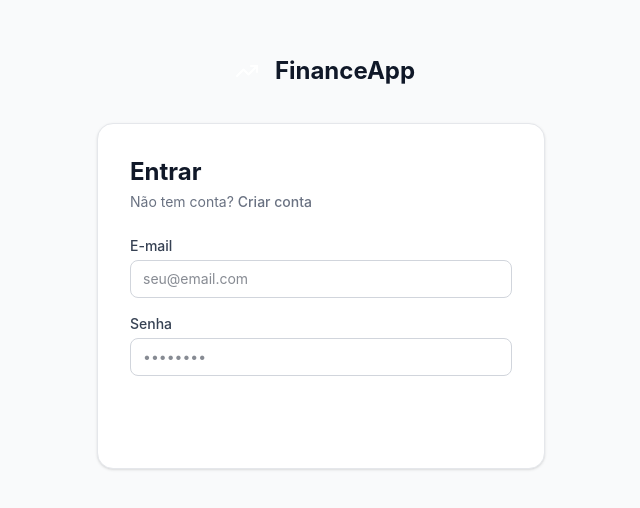
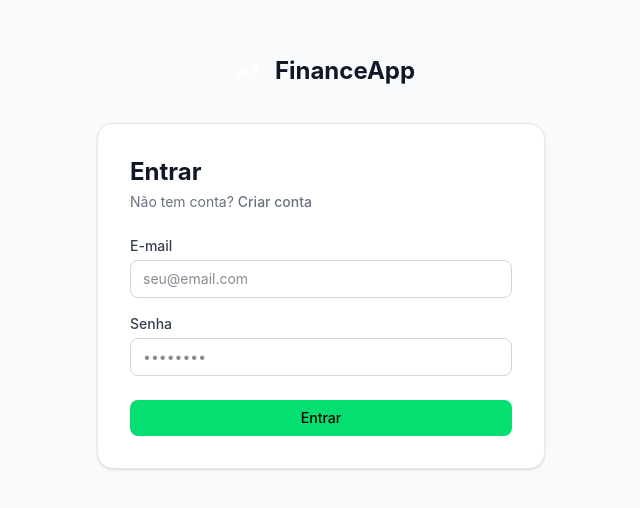
Before and after one commit to Roger-iin/FinanceManager-frontend, a React (Vite) app: page /login in a window 1280 px wide. Shown: the part 140-648 px from the top of the page, without its empty margins (319-959 px from the left). Built offline with nearby package versions, Linux system fonts and the light colour scheme.

Commit message:
style: Altera a cor do botão

```diff
--- a/src/components/ui/Button.jsx
+++ b/src/components/ui/Button.jsx
@@ -9,7 +9,7 @@ export default function Button({
     const base = 'inline-flex items-center justify-center gap-2 font-medium rounded-lg transition-colors focus:outline-none focus:ring-2 focus:ring-offset-2 disabled:opacity-50 disabled:cursor-not-allowed'
 
     const variants = {
-        primary: 'bg-primary-500 hover:bg-primary-600 text-white focus:ring-primary-500',
+        primary: 'bg-green-400 hover:bg-primary-600 text-black focus:ring-primary-500',
         outline: 'border border-gray-300 hover:bg-gray-50 text-gray-700 focus:ring-primary-500',
         ghost: 'hover:bg-gray-100 text-gray-700 focus:ring-gray-300',
         danger: 'bg-red-500 hover:bg-red-600 text-white focus:ring-red-500',
```
